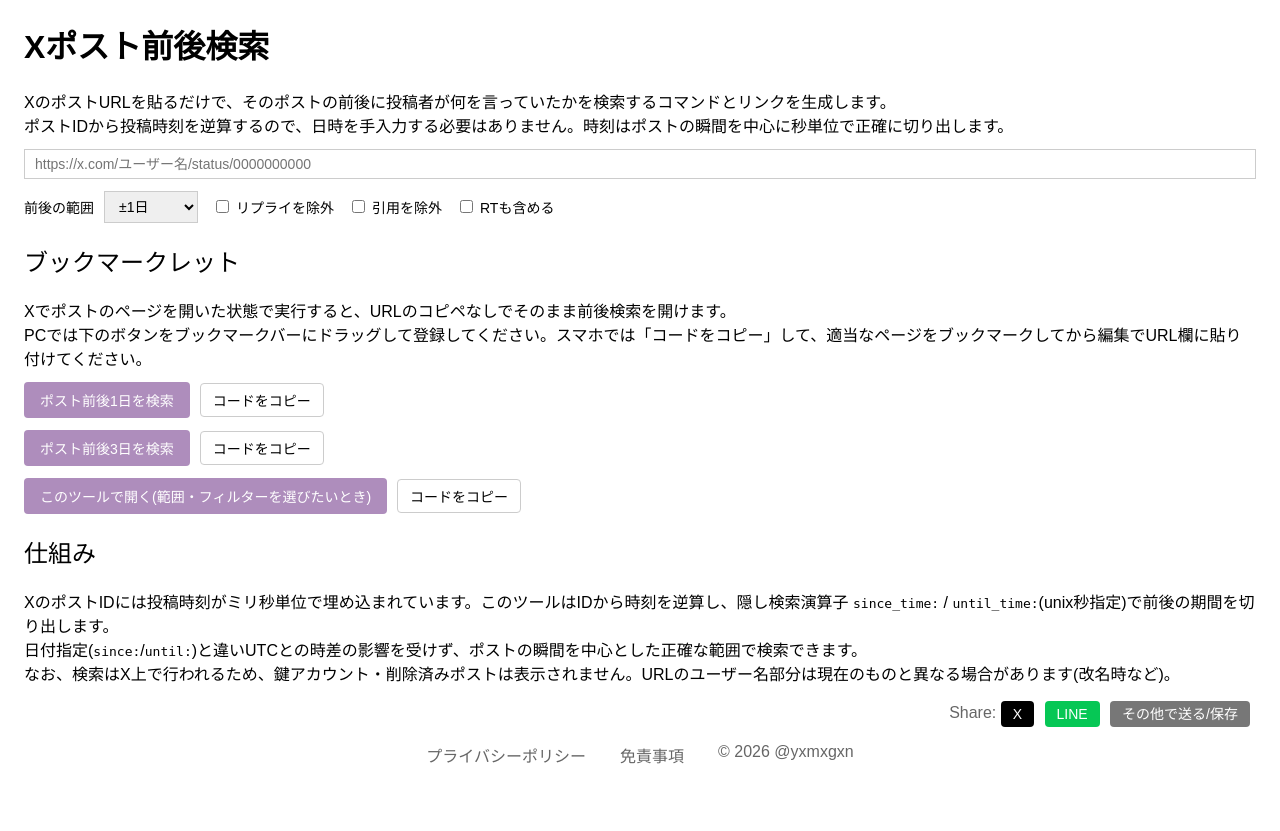
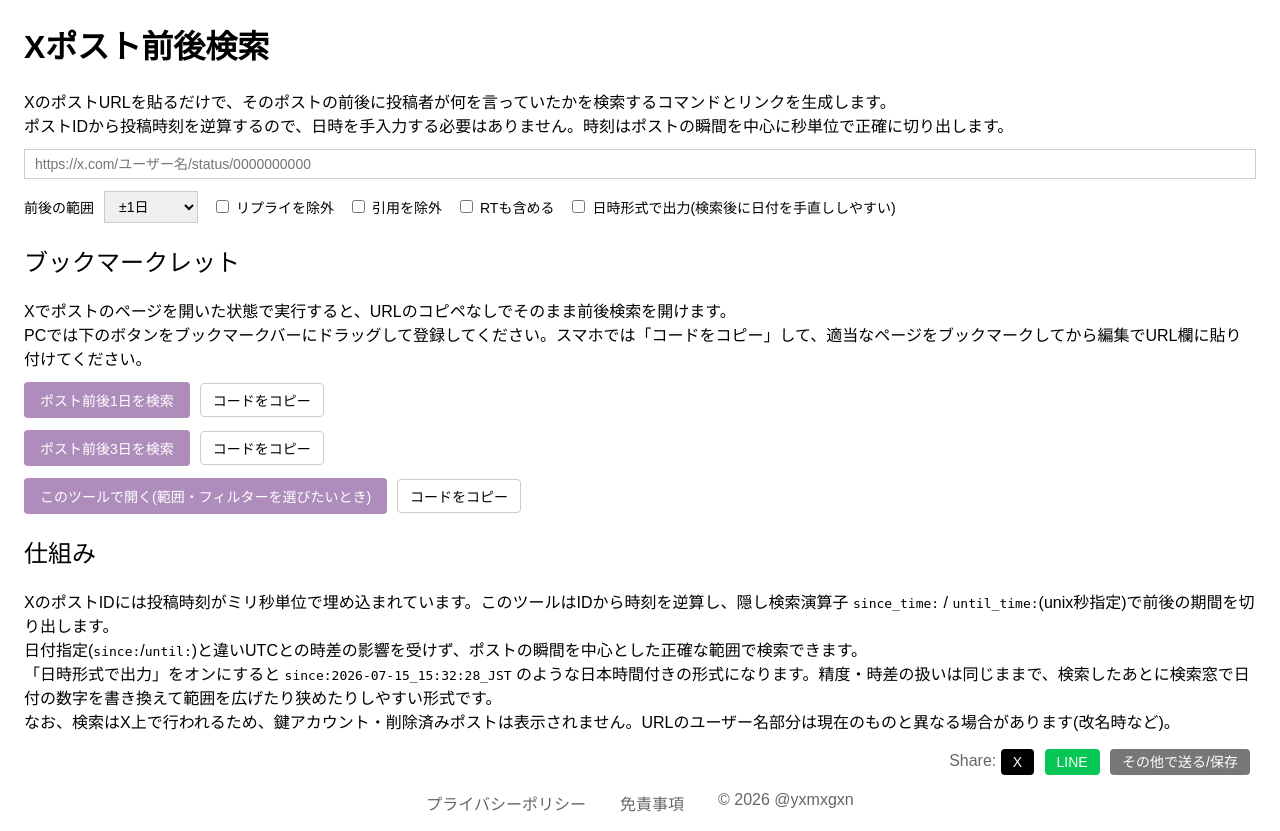
Before and after one commit to yxmxgxn/Cloudflare, a PHP site: page /Tool/post-context.php in a window 1280 px wide. Shown: the part 40-871 px from the top of the page. Before the commit the page ends 804 px from the top, so only its background shows below. Run offline with PHP 8.4, Linux system fonts and the light colour scheme.

Commit message:
Update post-context.php

```diff
--- a/Tool/post-context.php
+++ b/Tool/post-context.php
@@ -27,6 +27,7 @@
     <label><input type="checkbox" id="ctx-noreply"> リプライを除外</label>
     <label><input type="checkbox" id="ctx-noquote"> 引用を除外</label>
     <label><input type="checkbox" id="ctx-withrt"> RTも含める</label>
+    <label><input type="checkbox" id="ctx-datefmt"> 日時形式で出力(検索後に日付を手直ししやすい)</label>
   </div>
 
   <div id="ctx-result" hidden>
@@ -58,6 +59,7 @@
   <h2>仕組み</h2>
   XのポストIDには投稿時刻がミリ秒単位で埋め込まれています。このツールはIDから時刻を逆算し、隠し検索演算子 <code>since_time:</code> / <code>until_time:</code>(unix秒指定)で前後の期間を切り出します。<br>
   日付指定(<code>since:</code>/<code>until:</code>)と違いUTCとの時差の影響を受けず、ポストの瞬間を中心とした正確な範囲で検索できます。<br>
+  「日時形式で出力」をオンにすると <code>since:2026-07-15_15:32:28_JST</code> のような日本時間付きの形式になります。精度・時差の扱いは同じままで、検索したあとに検索窓で日付の数字を書き換えて範囲を広げたり狭めたりしやすい形式です。<br>
   なお、検索はX上で行われるため、鍵アカウント・削除済みポストは表示されません。URLのユーザー名部分は現在のものと異なる場合があります(改名時など)。
 
 <script>
@@ -65,6 +67,12 @@
   var EPOCH = 1288834974657n;
   function $(id) { return document.getElementById(id); }
   function pad(n) { return String(n).padStart(2, "0"); }
+
+  function jstStr(sec) {
+    var d = new Date((sec + 9 * 3600) * 1000);
+    return d.getUTCFullYear() + "-" + pad(d.getUTCMonth() + 1) + "-" + pad(d.getUTCDate()) +
+      "_" + pad(d.getUTCHours()) + ":" + pad(d.getUTCMinutes()) + ":" + pad(d.getUTCSeconds()) + "_JST";
+  }
 
   function fail(msg) {
     $("ctx-result").hidden = true;
@@ -101,7 +109,12 @@
       jst.getUTCFullYear() + "-" + pad(jst.getUTCMonth() + 1) + "-" + pad(jst.getUTCDate()) +
       " " + pad(jst.getUTCHours()) + ":" + pad(jst.getUTCMinutes()) + ":" + pad(jst.getUTCSeconds());
 
-    var q = "from:" + user + " since_time:" + (sec - r) + " until_time:" + (sec + r);
+    var q;
+    if ($("ctx-datefmt").checked) {
+      q = "from:" + user + " since:" + jstStr(sec - r) + " until:" + jstStr(sec + r);
+    } else {
+      q = "from:" + user + " since_time:" + (sec - r) + " until_time:" + (sec + r);
+    }
     if ($("ctx-noreply").checked) q += " -filter:replies";
     if ($("ctx-noquote").checked) q += " -filter:quote";
     if ($("ctx-withrt").checked) q += " include:nativeretweets";
@@ -110,7 +123,7 @@
     $("ctx-open").href = "https://x.com/search?q=" + encodeURIComponent(q) + "&f=live";
   }
 
-  ["ctx-url", "ctx-range", "ctx-noreply", "ctx-noquote", "ctx-withrt"].forEach(function (id) {
+  ["ctx-url", "ctx-range", "ctx-noreply", "ctx-noquote", "ctx-withrt", "ctx-datefmt"].forEach(function (id) {
     $(id).addEventListener(id === "ctx-url" ? "input" : "change", update);
   });
 
```
